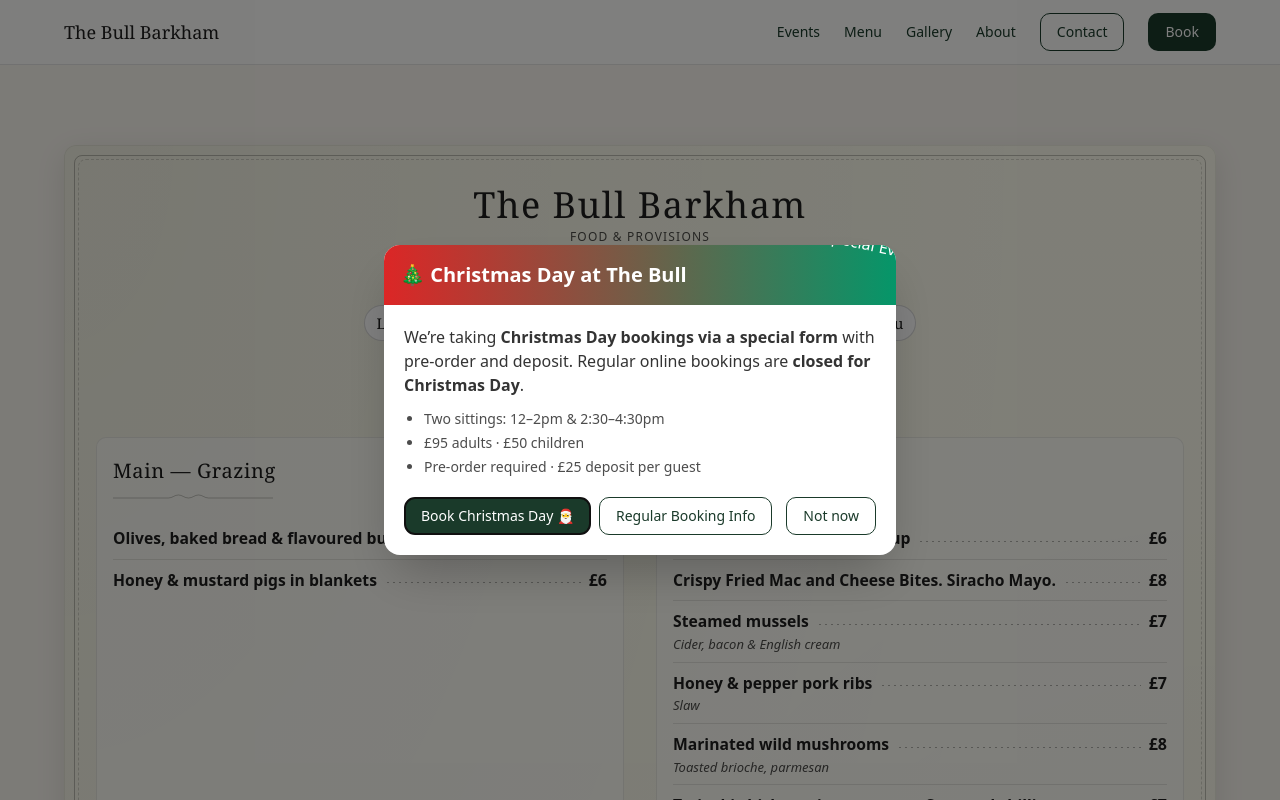
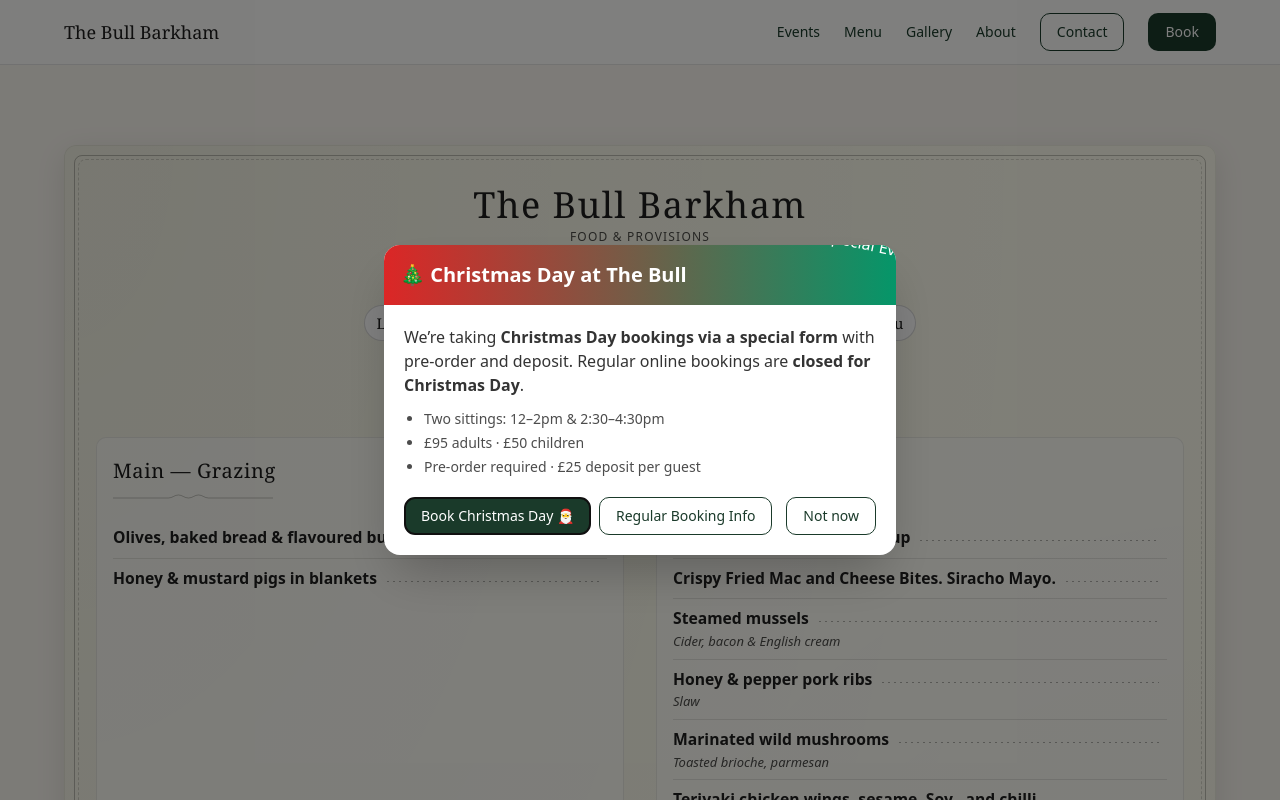
Before and after one commit to yupsang1719/bullBarkham, a React (Vite) app in the folder client/: page /menu in a window 1280 px wide. Shown: the top 800 px of the page. Built offline with nearby package versions, Linux system fonts and the light colour scheme; no server answers.

Commit message:
prices hidden on all the menus

```diff
--- a/client/src/pages/Menu.jsx
+++ b/client/src/pages/Menu.jsx
@@ -112,7 +112,7 @@
                           <div className="item-line">
                             <span className="item-name">{it.name}</span>
                             <span className="dot-leader" aria-hidden="true" />
-                            <span className="item-price">{it.price}</span>
+                            {/* <span className="item-price">{it.price}</span> */}
                           </div>
                           {it.ingredients && (
                             <div className="mt-0.5 text-[13px] leading-snug text-black/70 italic">
```
